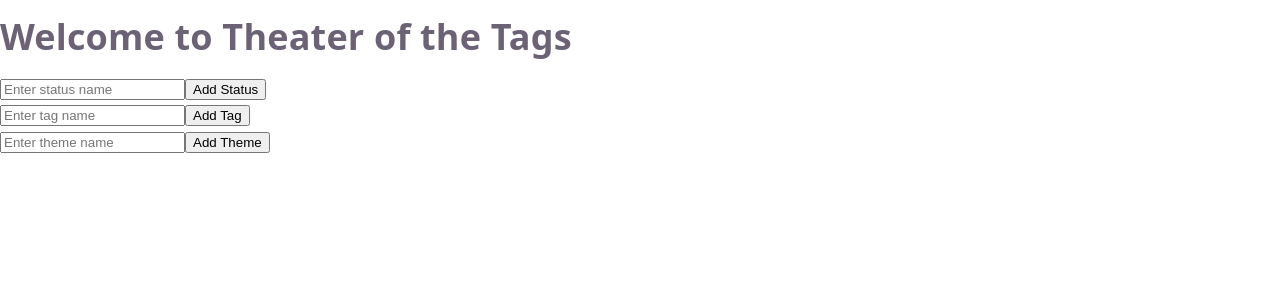
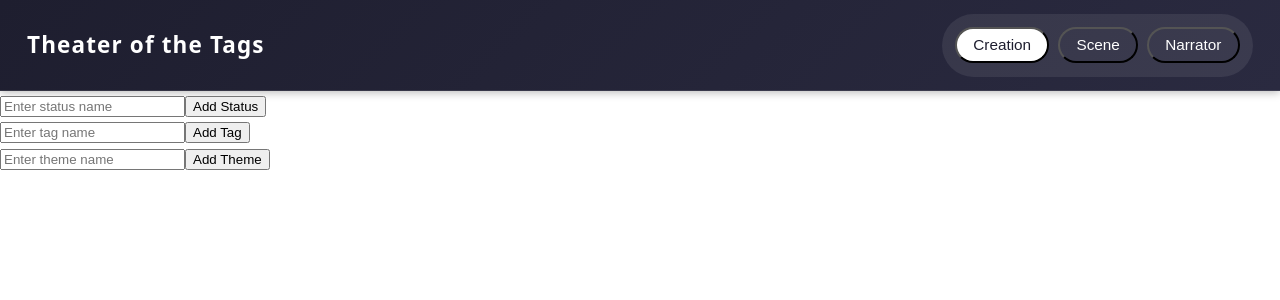
Before and after one commit to avocabavo/TheaterOfTheTags, a Vue app in the folder theater-of-the-tags/: page / in a window 1280 px wide. Shown: the top 300 px of the page. Built offline with nearby package versions, Linux system fonts and the light colour scheme; what y-websocket would draw is missing.

Commit message:
set up app modes

```diff
--- a/theater-of-the-tags/src/components/NavigationBar.vue
+++ b/theater-of-the-tags/src/components/NavigationBar.vue
@@ -1,6 +1,75 @@
+<script setup lang="ts">
+import { useMode, type AppMode } from '../lib/modeStore'
+
+const { mode, setMode } = useMode()
+
+const modes: AppMode[] = ['creation', 'scene', 'narrator']
+</script>
 
 <template>
   <div class="navbar">
-    <h1>Welcome to Theater of the Tags</h1>
+    <h1 class="title">Theater of the Tags</h1>
+
+    <div class="mode-switcher">
+      <button
+        v-for="m in modes"
+        :key="m"
+        :class="['mode-button', { active: mode === m }]"
+        @click="setMode(m)"
+      >
+        {{ m }}
+      </button>
+    </div>
   </div>
 </template>
+
+<style scoped>
+.navbar {
+  display: flex;
+  align-items: center;
+  justify-content: space-between;
+
+  padding: 0.75rem 1.5rem;
+
+  background: linear-gradient(135deg, #1e1e2f, #2a2a40);
+  color: white;
+
+  border-bottom: 1px solid rgba(255, 255, 255, 0.1);
+
+  box-shadow: 0 2px 8px rgba(0, 0, 0, 0.25);
+}
+
+.title {
+  font-size: 1.25rem;
+  font-weight: 600;
+  letter-spacing: 0.05em;
+}
+
+.mode-switcher {
+  display: flex;
+  gap: 0.5rem;
+
+  background: rgba(255, 255, 255, 0.08);
+  padding: 0.75rem;
+  border-radius: 999px;
+}
+
+.mode-button {
+  border: node;
+  background: transparent;
+  color: white;
+
+  padding: 0.4rem 0.9rem;
+  border-radius: 999px;
+
+  font-size: 0.85rem;
+  text-transform: capitalize;
+
+  cursor: pointer;
+}
+
+.mode-button.active {
+  background: white;
+  color: #1e1e2f;
+}
+</style>
--- a/theater-of-the-tags/src/components/StatusTag.vue
+++ b/theater-of-the-tags/src/components/StatusTag.vue
@@ -2,6 +2,10 @@
 import * as Y from 'yjs'
 import { useYArray, useYMapField } from '../lib/yjsComposables';
 import type { StatusTagData } from '../lib/schema';
+import DeleteButton from './DeleteButton.vue';
+import { useMode } from '../lib/modeStore';
+
+const { mode } = useMode()
 
 const props = defineProps<{
   shard: Y.Map<any>
@@ -47,6 +51,8 @@ const emit = defineEmits<{
 
 <template>
   <div :class="['status-tag', nature]">
+    <DeleteButton v-if="mode !== 'scene'" @delete="emit('delete')" />
+
     <p class="upper-half">
       <span class="the-word-tag">TAG</span>
       <span class="status-tag-name">{{ name }}</span>
@@ -68,15 +74,12 @@ const emit = defineEmits<{
         <span class="tier-marked">{{ tier ? '✖' : '' }}</span>
       </button>
     </div>
-
-    <button type="button" @click="emit('delete')">
-      delete
-    </button>
   </div>
 </template>
 
 <style scoped>
 .status-tag {
+  position: relative;
   margin: 0.5rem;
   padding: 0.5rem 1.5rem;
   border-radius: 9999rem;
--- a/theater-of-the-tags/src/components/Tag.vue
+++ b/theater-of-the-tags/src/components/Tag.vue
@@ -1,6 +1,10 @@
 <script setup lang="ts">
 import type { TagData, TagNature, TagShard } from '../lib/schema'
 import { useYMapField } from '../lib/yjsComposables';
+import { useMode } from '../lib/modeStore';
+import DeleteButton from './DeleteButton.vue';
+
+const { mode } = useMode()
 
 const props = defineProps<{
   shard: TagShard
@@ -21,6 +25,7 @@ const emit = defineEmits<{
 
 <template>
   <div :class="['tag', nature]">
+    <DeleteButton v-if="mode !== 'scene'" @delete="emit('delete')" />
     <p
       class="tag-name"
       :class="{ scratched }"
@@ -33,21 +38,19 @@ const emit = defineEmits<{
       class="scratch-button"
       @click="toggleScratched"
     >///</button>
-
-    <button type="button" @click="emit('delete')">
-      delete
-    </button>
   </div>
 </template>
 
 <style scoped>
 .tag {
+  position: relative;
   padding: 0.5rem;
   margin: 1rem;
   border: none;
   border-radius: 100rem;
 
   display: flex;
+  flex-direction: row;
   align-items: center;
 }
 
--- a/theater-of-the-tags/src/components/Theme.vue
+++ b/theater-of-the-tags/src/components/Theme.vue
@@ -6,6 +6,9 @@ import { type ThemeType, type Might } from '../lib/schema';
 import { useYMapField, useYArray, useYChildMap } from '../lib/yjsComposables';
 import type { TagShard, ThemeData } from '../lib/schema';
 import DeleteButton from './DeleteButton.vue';
+import { useMode } from '../lib/modeStore';
+
+const { mode } = useMode()
 
 const props = defineProps<{
   shard: Y.Map<any>
@@ -38,7 +41,7 @@ const emit = defineEmits<{
 
 <template>
   <div class="theme">
-    <DeleteButton @delete="emit('delete')" />
+    <DeleteButton v-if="mode !== 'scene'" @delete="emit('delete')" />
 
     <p class="the-words-theme-card">THEME CARD</p>
     <div class="might">
--- /dev/null
+++ b/theater-of-the-tags/src/lib/modeStore.ts
@@ -0,0 +1,14 @@
+import { ref } from 'vue'
+
+export type AppMode = 'creation' | 'scene' | 'narrator'
+
+const mode = ref<AppMode>('creation')
+
+export function useMode() {
+  return {
+    mode,
+    setMode: (newMode: AppMode)=> {
+      mode.value = newMode
+    }
+  }
+}
```
Also changed, not shown: theater-of-the-tags/src/components/DeleteButton.vue (line endings or trailing spaces).
